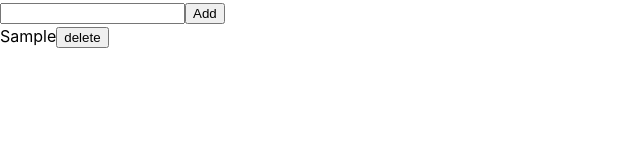
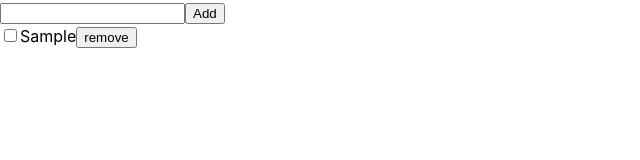
Before and after one commit to soloVlad/todo, a React (Vite) app: page / in a window 1280 px wide. Both pictures are taken after typing "Sample" into the empty fields and a click on the button "Add". Shown: the top 160 px of the page, without its empty margins (0-640 px from the left). Built offline with nearby package versions, Linux system fonts and the light colour scheme.

Commit message:
feat: add check and remove functions

```diff
--- a/src/App.tsx
+++ b/src/App.tsx
@@ -11,10 +11,22 @@ const App = () => {
     setTasks(prevTasks => [...prevTasks, task]);
   }
 
+  const removeTask = (taskId: string) => {
+    setTasks(prevTasks => prevTasks.filter(task => task.id !== taskId));
+  }
+
+  const updateTask = (taskId: string, updateInfo: Partial<Task>) => {
+    setTasks(prevTasks => prevTasks.map(task => {
+      if (task.id !== taskId) return task;
+
+      return { ...task, ...updateInfo }
+    }))
+  }
+
   return (
     <div>
       <Creator addTask={addTask} />
-      <List tasks={tasks} />
+      <List tasks={tasks} removeTask={removeTask} updateTask={updateTask} />
     </div>
   )
 }
--- a/src/components/List/index.tsx
+++ b/src/components/List/index.tsx
@@ -5,16 +5,23 @@ import { TaskContainer } from "..";
 import type { Task } from "../../types";
 
 type ListProps = {
-  tasks: Task[]
+  tasks: Task[];
+  removeTask: (taskId: string) => void;
+  updateTask: (taskId: string, updateInfo: Partial<Task>) => void;
 }
 
-const List: FC<ListProps> = ({ tasks }) => {
+const List: FC<ListProps> = ({ tasks, removeTask, updateTask }) => {
   const hasTasks = Boolean(tasks.length);
 
   return (
     <>
       {hasTasks && tasks.map(task => (
-        <TaskContainer key={task.id} task={task} />
+        <TaskContainer
+          key={task.id}
+          task={task}
+          removeTask={removeTask}
+          updateTask={updateTask}
+        />
       ))}
     </>
   )
--- a/src/components/TaskContainer/index.tsx
+++ b/src/components/TaskContainer/index.tsx
@@ -1,18 +1,38 @@
-import { FC } from "react";
+import { FC, useState } from "react";
 
-import type { Task } from "../../types";
+import { TaskStatus, type Task } from "../../types";
 
 type TaskContainerProps = {
   task: Task;
-
+  removeTask: (taskId: string) => void;
+  updateTask: (taskId: string, updateInfo: Partial<Task>) => void;
 }
 
-const TaskContainer: FC<TaskContainerProps> = ({ task }) => {
+const TaskContainer: FC<TaskContainerProps> = ({ task, removeTask, updateTask }) => {
+  const [isChecked, setIsChecked] = useState(false);
+
+  const handleCheckClick = (event: React.ChangeEvent<HTMLInputElement>) => {
+    const newIsCheck = event.target.checked;
+    const newTaskStatus = newIsCheck ? TaskStatus.COMPLETED : TaskStatus.CREATED;
+
+    setIsChecked(newIsCheck);
+    updateTask(task.id, { status: newTaskStatus });
+  }
+
+  const handleRemoveClick = () => {
+    removeTask(task.id);
+  }
+
   return (
     <div>
+      <input
+        type="checkbox"
+        onChange={handleCheckClick}
+      />
+
       {task.description}
 
-      <button>delete</button>
+      <button onClick={handleRemoveClick}>remove</button>
     </div>
   )
 }
```
